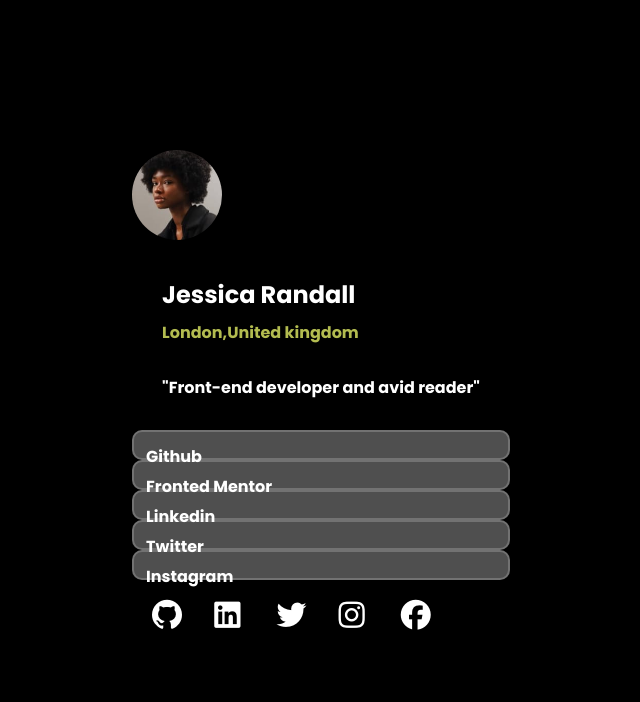
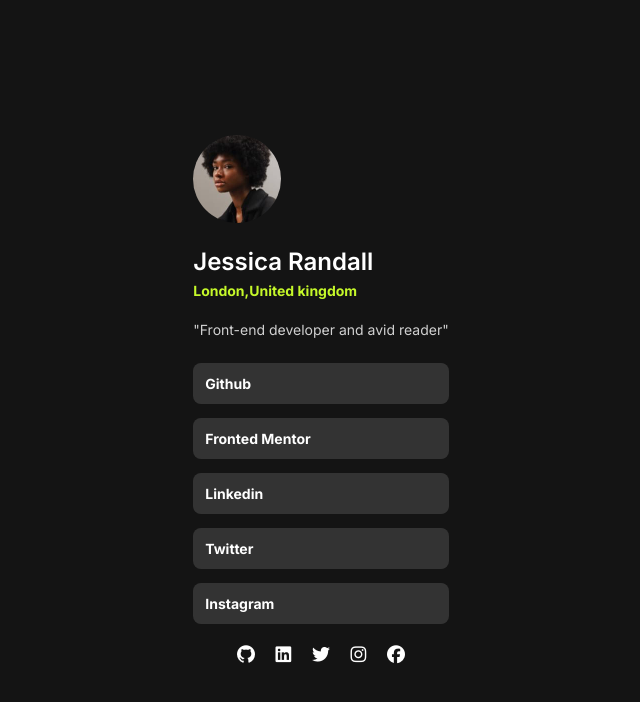
Before and after one commit to hamdyabozed00-blip/Social-links-profile, a plain HTML site: page index.html in a window 1280 px wide. Shown: the whole page, without its empty margins (319-959 px from the left). Drawn offline with Linux system fonts and the light colour scheme.

Commit message:
Update index.css

```diff
--- a/index.css
+++ b/index.css
@@ -1,86 +1,100 @@
-*{
+@import url('https://fonts.googleapis.com/css2?family=Inter:wght@400;600;700&display=swap');
+
+* {
     margin: 0;
     padding: 0;
     box-sizing: border-box;
-    font-family: "poppins";
-    font-weight: 100;
-    font-style: normal;
+    font-family: 'Inter', sans-serif;
 }
+
 body {
-    background-color: black;
+    background-color: #141414;
     min-height: 100vh;
     display: flex;
     justify-content: center;
-    align-content: center;
     align-items: center;
-    margin:0;
 }
-.card{
-    background-color: #1F1F1F;
-    border: 2px solid rgba(144, 143, 143, 0.553);
+
+/* الكارت الرئيسي */
+.card {
+    background-color: #1f1f1f;
+    width: 380px;
+    padding: 35px 30px;
+    border-radius: 12px;
     text-align: center;
-    height: 600px;
-    border-radius: 20px;
-    box-shadow: 8px 8px 8px white;
-    max-width:380px;
-    width:90%;
-    padding:30px 20px ;
 }
-img{
+
+/* صورة الملف الشخصي */
+.img img {
+    width: 88px;
+    height: 88px;
     border-radius: 50%;
-    width: 90px;
-    height: 90px;
-    object-fit:cover;
+    object-fit: cover;
 }
-.word{
-    margin: 30px;
 
+/* النصوص والمعلومات */
+.word {
+    margin-top: 20px;
+    margin-bottom: 25px;
 }
-.name{
-    color: white;
-    font-weight: bold;
-    margin-top: 15px;
+
+.name {
+    color: #ffffff;
+    font-size: 24px;
+    font-weight: 600;
+    margin-bottom: 6px;
 }
-.city{
-    color:#b3bc50;
-    margin: 8px 0;
-    font-weight: bold;
+
+.city {
+    color: #c5f82a; /* اللون الأخضر الفسفوري المطابق لـ Frontend Mentor */
+    font-size: 14px;
+    font-weight: 700;
+    margin-bottom: 22px;
 }
-.work{
-    margin-top: 30px;
-    color: white;
-    font-weight: bold;
+
+.work {
+    color: #ffffff;
+    font-size: 14px;
+    opacity: 0.8;
 }
-.link a{
-    text-decoration: none;
-    color: white;
-    border: 2px solid  rgba(144, 143, 143, 0.553);
+
+/* أزرار الروابط */
+.link {
     display: flex;
     flex-direction: column;
-    gap: 16px;
-    width: 300px;
-    font-weight: bold;
-    margin: 20px;
-    margin: 0 auto;
-    background-color: rgba(144, 143, 143, 0.553);
-    border-radius: 10px;
-    height: 30px;
-    transition: .3s ease;
-    width: 100% ;
+    gap: 14px;
+}
+
+.link a {
+    text-decoration: none;
+    color: #ffffff;
+    background-color: #333333;
     padding: 12px;
+    border-radius: 8px;
+    font-size: 14px;
+    font-weight: 700;
+    transition: background-color 0.3s ease, color 0.3s ease;
+}
 
+.link a:hover {
+    background-color: #c5f82a;
+    color: #141414;
 }
-.link a:hover
-{
-transform: scale(1.05);
+
+/* أيقونات السوشيال ميديا في الأسفل */
+.icon {
+    margin-top: 20px;
+    display: flex;
+    justify-content: center;
+    gap: 15px;
 }
-.icon i {
-    text-decoration: none;
-    padding: 10px;
-    font-size: 30px;
-    margin:10px ;
-     color: white;
+
+.icon a {
+    color: #ffffff;
+    font-size: 18px;
+    transition: color 0.3s ease;
 }
-.icon i:hover{
-    color:  rgba(144, 143, 143, 0.553);
+
+.icon a:hover {
+    color: #c5f82a;
 }
```
